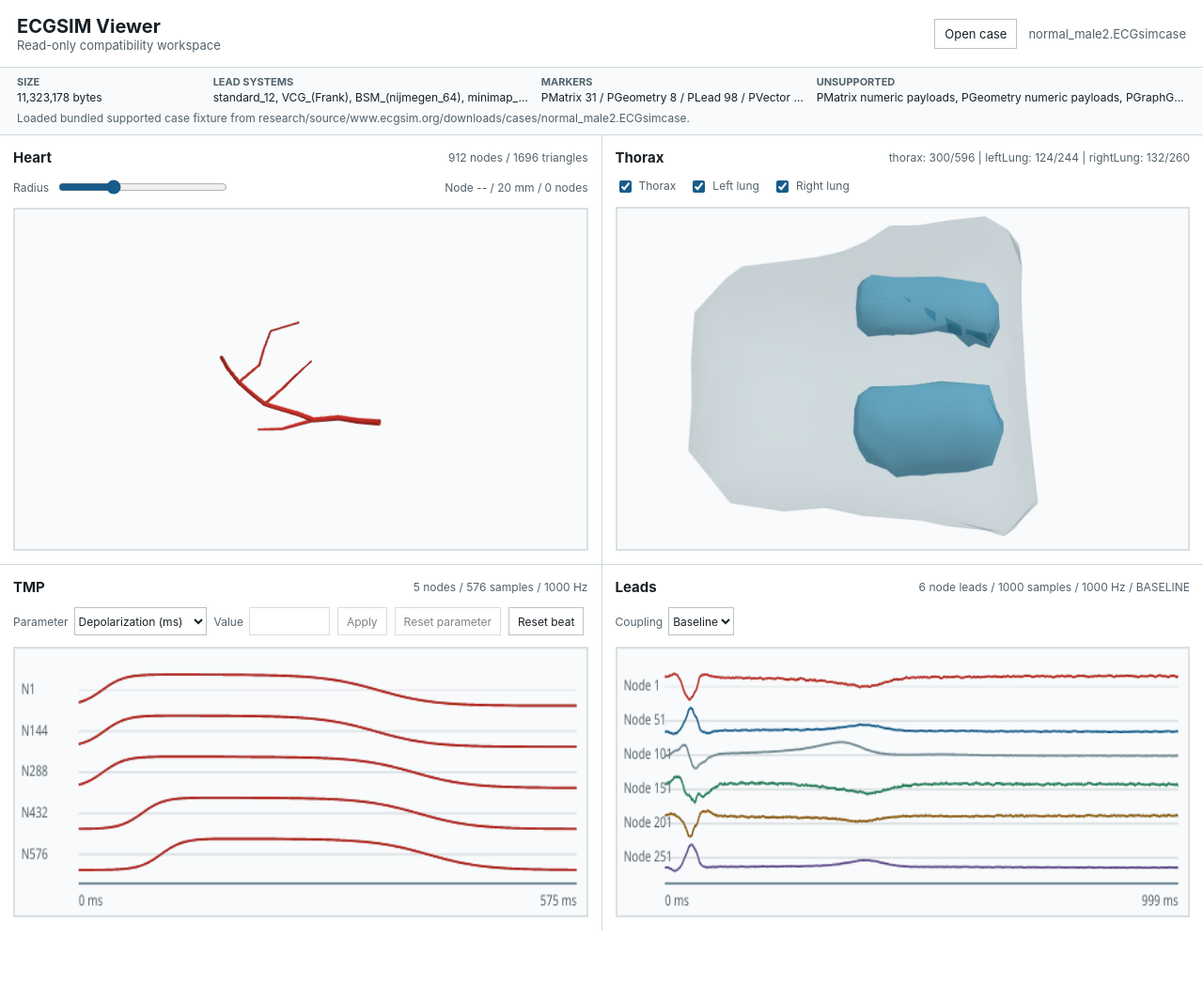
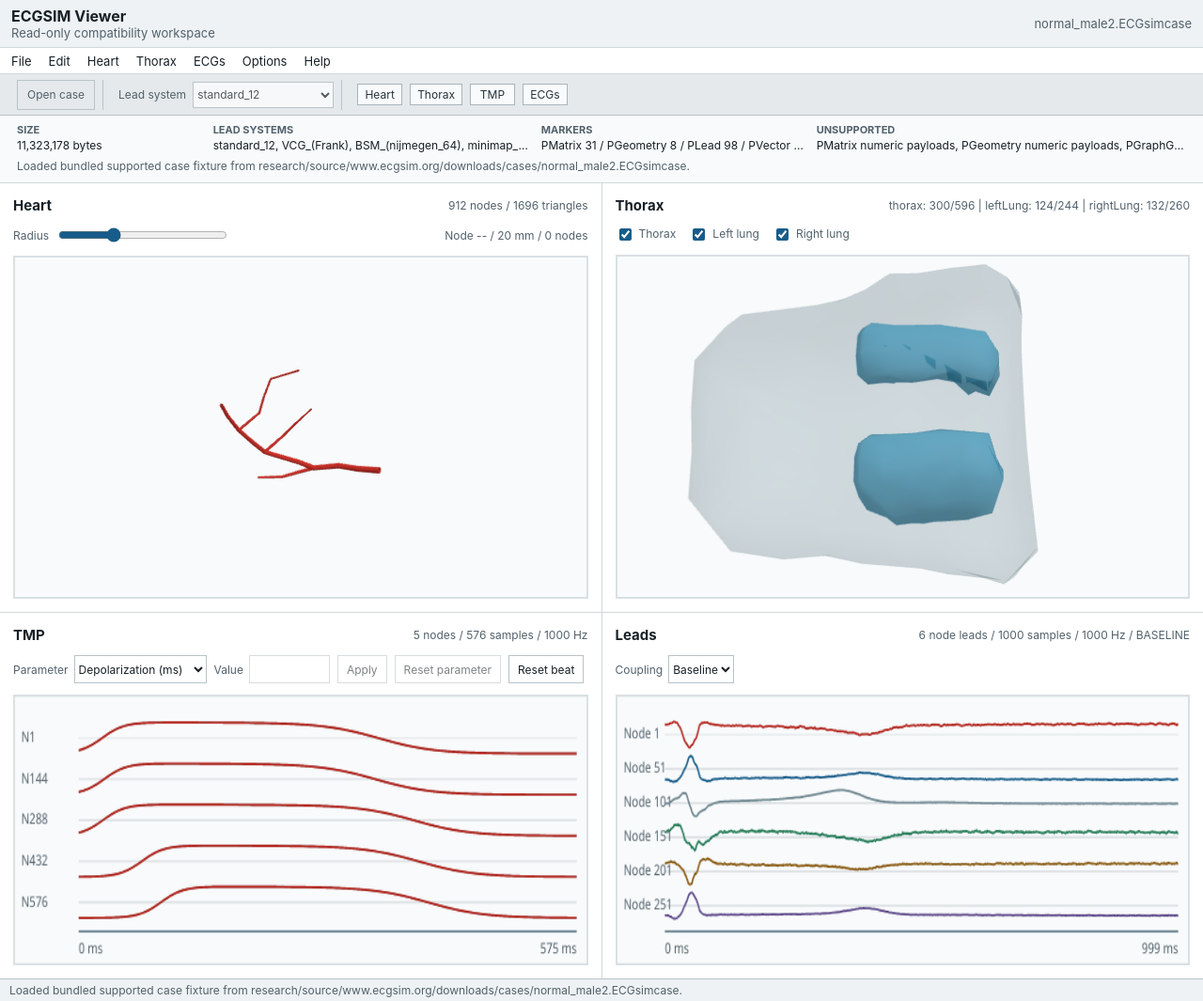
Before and after one commit to dnrohr/ecgsim, a PHP site: page / in a window 1280 px wide. Shown: the whole page at 94% size. Before the commit the page ends 990 px from the top, so only its background shows below. Run offline with PHP 8.4, Linux system fonts and the light colour scheme; some libraries are stand-ins or nearby versions.

Commit message:
Implement legacy-inspired viewer shell

```diff
--- a/app/viewer/index.html
+++ b/app/viewer/index.html
@@ -21,14 +21,39 @@
           <h1>ECGSIM Viewer</h1>
           <p>Read-only compatibility workspace</p>
         </div>
-        <div class="case-actions">
+        <output class="case-status" data-case-status>normal_male2.ECGsimcase</output>
+      </header>
+      <nav class="menu-strip" aria-label="ECGSIM menu groups" data-shell-menu>
+        <span>File</span>
+        <span>Edit</span>
+        <span>Heart</span>
+        <span>Thorax</span>
+        <span>ECGs</span>
+        <span>Options</span>
+        <span>Help</span>
+      </nav>
+      <section class="toolbar" aria-label="ECGSIM toolbar" data-shell-toolbar>
+        <div class="toolbar-group">
           <label class="case-open">
             <input type="file" accept=".ECGsimcase" data-case-file>
             Open case
           </label>
-          <output class="case-status" data-case-status>normal_male2.ECGsimcase</output>
         </div>
-      </header>
+        <div class="toolbar-group">
+          <label>
+            Lead system
+            <select data-toolbar-lead-system disabled>
+              <option>standard_12</option>
+            </select>
+          </label>
+        </div>
+        <div class="toolbar-group toolbar-mode-group" aria-label="Available workspace modes">
+          <output>Heart</output>
+          <output>Thorax</output>
+          <output>TMP</output>
+          <output>ECGs</output>
+        </div>
+      </section>
       <section class="case-summary" aria-label="Loaded case metadata">
         <dl>
           <div>
@@ -115,6 +140,9 @@
           <canvas width="640" height="220" data-leads-canvas></canvas>
         </section>
       </section>
+      <footer class="statusbar" aria-label="ECGSIM status">
+        <output data-status-message>Ready</output>
+      </footer>
     </main>
     <script type="module" src="./src/main.js"></script>
   </body>
--- a/app/viewer/scripts/smoke.mjs
+++ b/app/viewer/scripts/smoke.mjs
@@ -19,6 +19,10 @@ const ecgFixture = JSON.parse(await readFile(new URL("../public/fixtures/ecg-sig
 const tmpFixture = JSON.parse(await readFile(new URL("../public/fixtures/tmp-waveforms.json", import.meta.url), "utf8"));
 const required = [
   "data-viewer-shell",
+  "data-shell-menu",
+  "data-shell-toolbar",
+  "data-status-message",
+  "data-toolbar-lead-system",
   "data-case-file",
   "data-case-unsupported",
   "data-pane=\"heart\"",
--- a/app/viewer/src/main.js
+++ b/app/viewer/src/main.js
@@ -19,6 +19,8 @@ const caseLeads = document.querySelector("[data-case-leads]");
 const caseMarkers = document.querySelector("[data-case-markers]");
 const caseUnsupported = document.querySelector("[data-case-unsupported]");
 const caseNotice = document.querySelector("[data-case-notice]");
+const statusMessage = document.querySelector("[data-status-message]");
+const toolbarLeadSystem = document.querySelector("[data-toolbar-lead-system]");
 const heartViewport = document.querySelector("[data-heart-viewport]");
 const heartMetadata = document.querySelector("[data-heart-metadata]");
 const heartRadius = document.querySelector("[data-heart-radius]");
@@ -576,6 +578,18 @@ function updateCaseMetadata(metadata, noticeText) {
   ].join(" / ");
   caseUnsupported.textContent = metadata.unsupportedPayloads.join(", ");
   caseNotice.textContent = noticeText ?? `Loaded supported case bundle from ${metadata.source}.`;
+  if (toolbarLeadSystem) {
+    toolbarLeadSystem.replaceChildren();
+    metadata.leadSystems.forEach((name) => {
+      const option = document.createElement("option");
+      option.value = name;
+      option.textContent = name;
+      toolbarLeadSystem.appendChild(option);
+    });
+  }
+  if (statusMessage) {
+    statusMessage.value = noticeText ?? `Ready: ${metadata.fileName}`;
+  }
 }
 
 function applyCaseBundle(bundle, noticeText) {
@@ -613,7 +627,11 @@ async function openSelectedCase(file) {
     return;
   }
 
-  caseNotice.textContent = `Checking ${file.name} against supported case bundles...`;
+  const checkingMessage = `Checking ${file.name} against supported case bundles...`;
+  caseNotice.textContent = checkingMessage;
+  if (statusMessage) {
+    statusMessage.value = checkingMessage;
+  }
   try {
     const sha256 = await sha256Hex(file);
     const entry = supportedCaseManifest.cases.find(
--- a/app/viewer/src/styles.css
+++ b/app/viewer/src/styles.css
@@ -16,18 +16,18 @@ body {
 .viewer-shell {
   min-height: 100vh;
   display: grid;
-  grid-template-rows: auto auto 1fr;
+  grid-template-rows: auto auto auto auto 1fr auto;
 }
 
 .topbar {
-  min-height: 72px;
+  min-height: 38px;
   display: flex;
   align-items: center;
   justify-content: space-between;
   gap: 24px;
-  padding: 14px 18px;
+  padding: 7px 12px;
   border-bottom: 1px solid #cfd8dc;
-  background: #ffffff;
+  background: #eef2f4;
 }
 
 h1,
@@ -37,7 +37,7 @@ p {
 }
 
 h1 {
-  font-size: 20px;
+  font-size: 16px;
   font-weight: 650;
 }
 
@@ -65,6 +65,70 @@ h2 {
   gap: 12px;
 }
 
+.menu-strip {
+  min-height: 28px;
+  display: flex;
+  align-items: center;
+  gap: 18px;
+  padding: 0 12px;
+  border-bottom: 1px solid #cfd8dc;
+  background: #ffffff;
+  color: #182026;
+  font-size: 13px;
+}
+
+.toolbar {
+  min-height: 44px;
+  display: flex;
+  align-items: center;
+  gap: 8px;
+  padding: 5px 10px;
+  border-bottom: 1px solid #b8c3c8;
+  background: #e5e9eb;
+}
+
+.toolbar-group {
+  min-height: 32px;
+  display: inline-flex;
+  align-items: center;
+  gap: 8px;
+  padding: 0 8px;
+  border-right: 1px solid #b8c3c8;
+}
+
+.toolbar-group label {
+  display: inline-flex;
+  align-items: center;
+  gap: 7px;
+  color: #52616b;
+  font-size: 12px;
+}
+
+.toolbar select {
+  min-height: 28px;
+  min-width: 150px;
+  border: 1px solid #a9b5bb;
+  background: #ffffff;
+  color: #182026;
+  font: inherit;
+  font-size: 12px;
+}
+
+.toolbar-mode-group {
+  flex-wrap: wrap;
+  border-right: 0;
+}
+
+.toolbar-mode-group output {
+  min-width: 48px;
+  padding: 3px 7px;
+  border: 1px solid #a9b5bb;
+  background: #f8fafb;
+  color: #27343b;
+  font-size: 12px;
+  text-align: center;
+}
+
 .case-open {
   position: relative;
   display: inline-flex;
@@ -88,6 +152,17 @@ h2 {
   padding: 8px 18px 10px;
   border-bottom: 1px solid #cfd8dc;
   background: #f8fafb;
+}
+
+.statusbar {
+  min-height: 24px;
+  display: flex;
+  align-items: center;
+  padding: 3px 10px;
+  border-top: 1px solid #b8c3c8;
+  background: #eef2f4;
+  color: #52616b;
+  font-size: 12px;
 }
 
 .case-summary dl {
@@ -324,6 +399,23 @@ canvas {
     max-width: 100%;
   }
 
+  .menu-strip {
+    gap: 10px;
+    overflow-x: auto;
+  }
+
+  .toolbar {
+    align-items: flex-start;
+    flex-direction: column;
+  }
+
+  .toolbar-group {
+    width: 100%;
+    border-right: 0;
+    border-bottom: 1px solid #cfd8dc;
+    padding: 4px 0;
+  }
+
   .case-summary dl {
     grid-template-columns: 1fr;
   }
```
Also changed, not shown: app/viewer/scripts/app-test.mjs (+19 -0 lines), docs/feature-parity/shell-visual-notes.md (added, +18 -0 lines), docs/tasks/0036-implement-legacy-inspired-app-shell.md (+4 -0 lines), docs/tasks/README.md.
